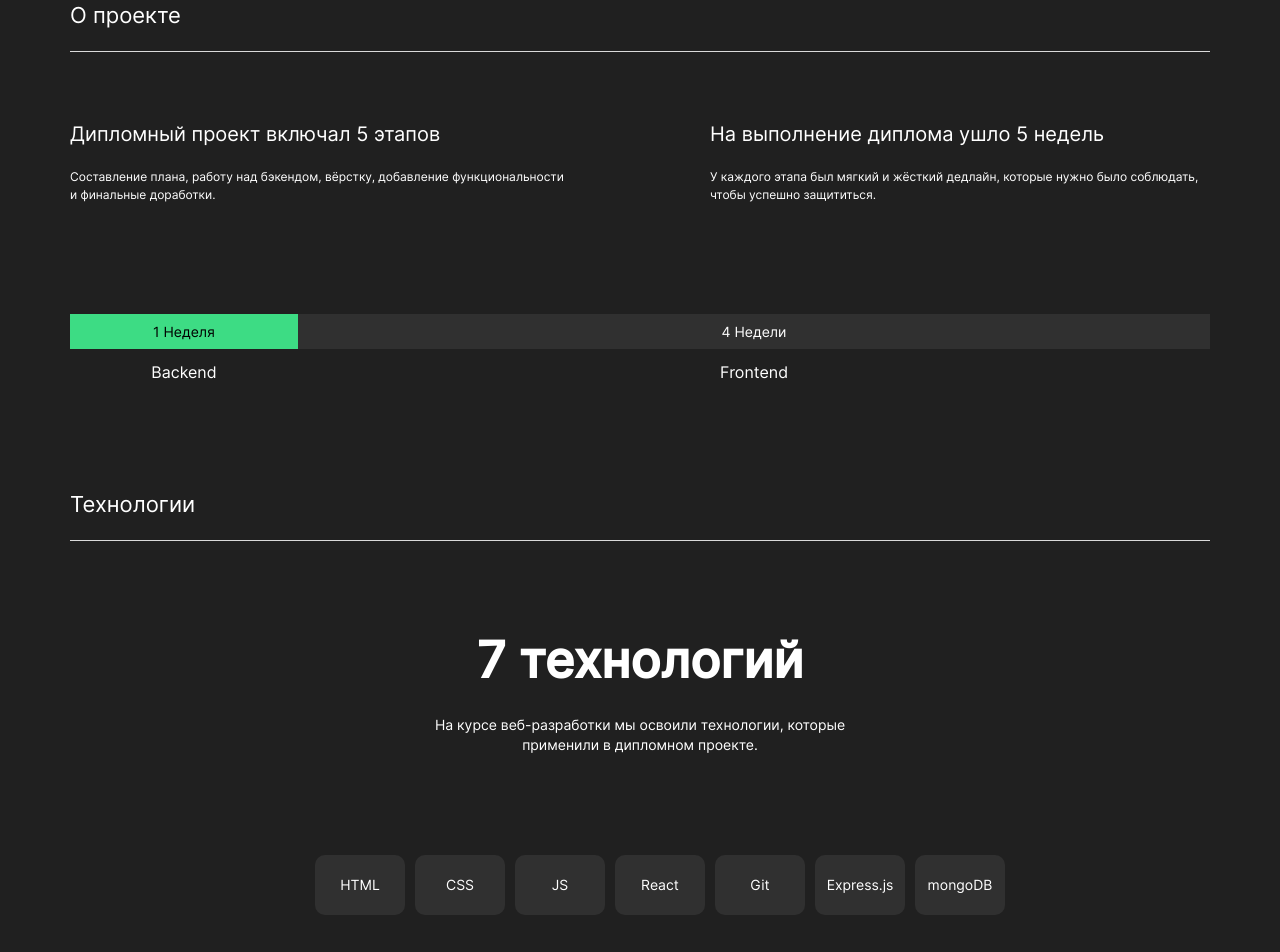
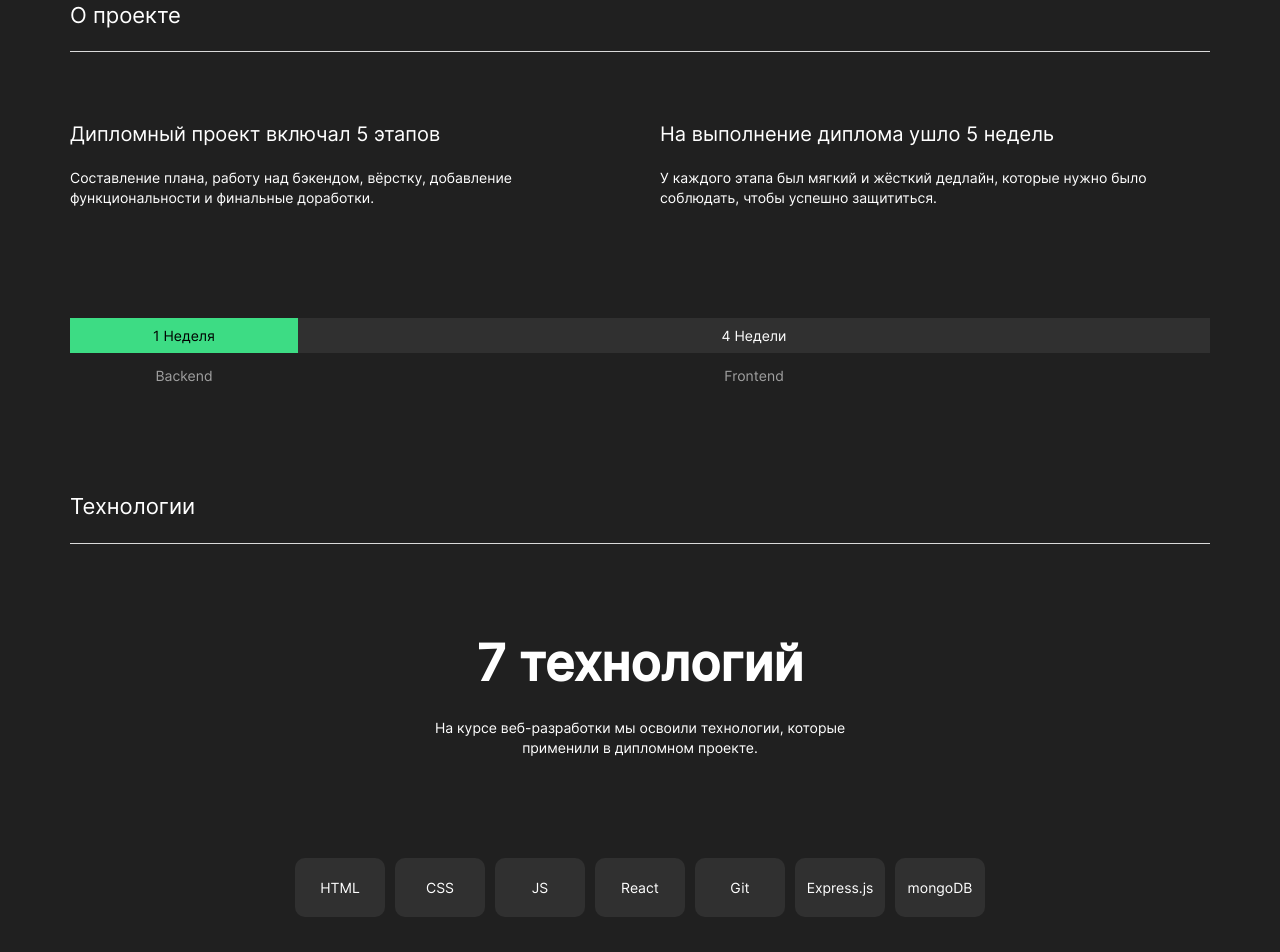
Before and after one commit to Trixpk/movies-explorer-frontend, a React (Create React App) app: page / in a window 1280 px wide. Shown: the part 900-1852 px from the top of the page. Built offline with nearby package versions, Linux system fonts and the light colour scheme.

Commit message:
adaptive promo, techs, header, aboutProject

```diff
--- a/src/components/AboutMe/AboutMe.css
+++ b/src/components/AboutMe/AboutMe.css
@@ -4,6 +4,7 @@
 
 .about-me__wrapper {
     display: flex;
+    flex-wrap: wrap;
     flex-direction: row-reverse;
     justify-content: space-between;
     margin: 66px 0 0 0;
@@ -11,6 +12,8 @@
 
 .about-me__info {
     max-width: 600px;
+    min-width: 292px;
+    width: 100%;
 }
 
 .about-me__name {
@@ -18,6 +21,10 @@
     line-height: 58px;
     font-weight: 400;
     margin-bottom: 18px;
+}
+
+.about-me__image {
+
 }
 
 .about-me__profession {
--- a/src/components/AboutMe/AboutMe.js
+++ b/src/components/AboutMe/AboutMe.js
@@ -1,6 +1,6 @@
 import './AboutMe.css';
 import Title from "../Title/Title";
-import Avatar from '../../images/image.png';
+import Avatar from '../../images/ava.jpg';
 import Portfolio from "../Portfolio/Portfolio";
 
 export default function AboutMe() {
--- a/src/components/AboutProject/AboutProject.css
+++ b/src/components/AboutProject/AboutProject.css
@@ -10,11 +10,11 @@
 }
 
 .about__stages {
-    max-width: 500px;
+    max-width: 550px;
 }
 
 .about__period {
-    max-width: 500px;
+    max-width: 550px;
 }
 
 .about__subtitle {
@@ -26,8 +26,8 @@
 
 .about__text {
     margin: 0;
-    font-size: 12px;
-    line-height: 18px;
+    font-size: 14px;
+    line-height: 20px;
 }
 
 .about__scale {
@@ -65,3 +65,24 @@
     font-size: 14px;
     line-height: 17px;
 }
+
+.about__scale-direction {
+    color: #a0a0a0;
+    font-size: 14px;
+    line-height: 17px;
+}
+
+@media (max-width: 768px) {
+    .about__text {
+        font-size: 12px;
+        line-height: 18px;
+    }
+
+    .about__stages {
+        max-width: 319px;
+    }
+
+    .about__period {
+        max-width: 319px;
+    }
+}
--- a/src/components/App/App.css
+++ b/src/components/App/App.css
@@ -5,5 +5,6 @@ body {
 
 .container {
     max-width: 1140px;
+    width: calc(100% - 100px);
     margin: 0 auto;
 }
--- a/src/components/Header/Header.css
+++ b/src/components/Header/Header.css
@@ -1,4 +1,5 @@
 .header {
+    width: calc(100% - 60px);
     min-height: 74px;
     display: flex;
     align-items: center;
@@ -29,3 +30,9 @@
     padding: 8px 20px;
     border-radius: 3px;
 }
+
+@media (max-width: 320px) {
+    .header {
+        width: calc(100% - 28px);
+    }
+}
--- a/src/components/NavTab/NavTab.css
+++ b/src/components/NavTab/NavTab.css
@@ -16,3 +16,9 @@
     border-radius: 10px;
     padding: 10px 17px;
 }
+
+@media (max-width: 768px) {
+    .menu {
+        margin-top: 315px;
+    }
+}
--- a/src/components/Promo/Promo.css
+++ b/src/components/Promo/Promo.css
@@ -1,5 +1,6 @@
 .promo {
     max-width: 1200px;
+    width: calc(100% - 40px);
     background-color: #272727;
     margin: 0 auto;
 }
@@ -17,3 +18,22 @@
 .margin_20 {
     margin-top: 20px;
 }
+
+@media (max-width: 768px) {
+    .promo__title {
+        padding-top: 350px;
+        font-size: 40px;
+        line-height: 52px;
+    }
+}
+
+@media (max-width: 440px) {
+    .promo {
+        width: calc(100% - 28px);
+    }
+
+    .promo__title {
+        font-size: 29px;
+        line-height: 37px;
+    }
+}
--- a/src/components/Techs/Techs.css
+++ b/src/components/Techs/Techs.css
@@ -19,17 +19,20 @@
 
 .techs__list {
     list-style: none;
-    display: flex;
-    justify-content: space-between;
+    display: grid;
+    grid-template-columns: repeat(auto-fit, minmax(84px, 1fr));
+    grid-gap: 10px;
     margin: 100px auto 100px auto;
-    text-align: center;
     max-width: 690px;
+    padding: 0;
 }
 
 .techs__item {
     background-color: #303030;
-    width: 90px;
-    height: 60px;
+    max-width: 90px;
+    min-width: 84px;
+    width: 100%;
+    padding: 21px 0;
     border-radius: 10px;
     display: flex;
     justify-content: center;
@@ -37,3 +40,19 @@
     font-size: 14px;
     line-height: 17px;
 }
+
+@media (max-width: 820px) {
+    .techs_text {
+        font-size: 12px;
+        line-height: 18px;
+    }
+
+    .techs__list {
+        max-width: 648px;
+    }
+
+    .techs__item {
+        font-size: 12px;
+        line-height: 15px;
+    }
+}
--- a/src/components/Title/Title.css
+++ b/src/components/Title/Title.css
@@ -6,3 +6,10 @@
     padding-bottom: 23px;
     color: #fff;
 }
+
+@media (max-width: 768px) {
+    .about__title {
+        font-size: 20px;
+        line-height: 26px;
+    }
+}
```
Also changed, not shown: 1 other file (tests, documents, lock files or other folders).
